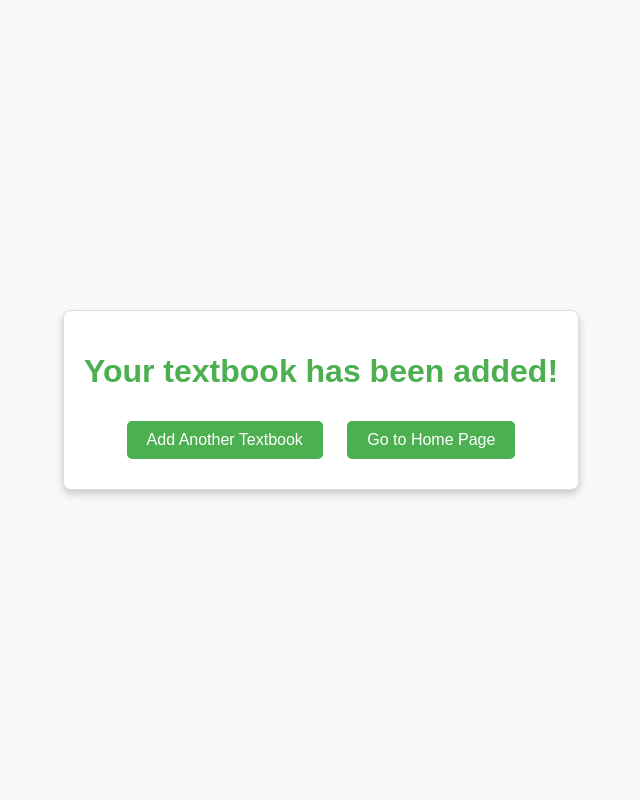
After one commit to jasonserran0519/Swap-It-Like-It-s-Hot, a Flask app: template templates/submitted.html in a window 1280 px wide. The commit adds this page. Shown: the whole page, without its empty margins (319-959 px from the left). Run offline with Flask 3, Linux system fonts and the light colour scheme; the template is opened without the code that fills it, so the values that code supplies are empty.

Commit message:
added images to form
added links on submitted page to add another textbook or go to homepage

```diff
--- a/app.py
+++ b/app.py
@@ -1,18 +1,19 @@
 import firebase_admin
-from firebase_admin import credentials, firestore
+from firebase_admin import credentials, firestore, storage
 from flask import Flask, jsonify, request, render_template, redirect, url_for, g, flash
 
 app = Flask(__name__)
 
 cred = credentials.Certificate("key.json")
-firebase_admin.initialize_app(cred)
+firebase_admin.initialize_app(cred, {'storageBucket': 'swapitlikeithot.appspot.com'})
 db = firestore.client()
+bucket=storage.bucket()
 
 # home page, this is not working
 @app.route('/')
 def index():
-    if not g.user:
-        return redirect(url_for('auth.login'))
+    #if not g.user:
+    #    return redirect(url_for('auth.login'))
     books_ref = db.collection('books')
     books = books_ref.get()
     return render_template('index.html', books=books)
@@ -55,7 +56,13 @@ def add_book():
     version = request.form.get('version')
     course_num = request.form.get('course_num')
     contact = request.form.get('contact')
+    pic = request.files.get('pic')
     #seller needs to be current user
+
+    if pic:
+        pic_url = upload_image(pic)
+    else:
+        pic_url = None
 
     # Create a dictionary to store the form data
     form_data = {
@@ -64,10 +71,18 @@ def add_book():
         'price': price,
         'version': version,
         'course_num': course_num,
-        'contact': contact
+        'contact': contact,
+        'pic': pic_url
     }
     db.collection('books').add(form_data)   # add entry to books collection
-    return f"Form submitted!"
+    return render_template('submitted.html')
+
+def upload_image(pic):
+    blob = bucket.blob(pic.filename)
+    blob.upload_from_file(pic, content_type=pic.content_type)
+    blob.make_public()
+    url = blob.public_url
+    return url
 
 if __name__ == '__main__':
     app.run(debug=True)
--- a/templates/newpost.html
+++ b/templates/newpost.html
@@ -1,10 +1,11 @@
 <h2> Add your own textbook! </h2>
-<form method="post" action="/added-book">
+<form method="post" action="/added-book" enctype="multipart/form-data">
     <p>Textbook Name: <input type="text" name="name"></p>
     <p>Author: <input type="text" name="author"></p>
     <p>Price: <input type="number" name="price"></p>
     <p>Version Number: <input type="number" name="version"></p>
     <p>Course Number (ex: CSEN174, ENGR1): <input type="text" name="course_num"></p>
     <p>Preferred Contact Information: <input type="text" name="contact"></p>
+    <p>Picture of Textbook: <input type="file" name="pic" accept="image/*"></p>
     <p><input type="submit"></p>
 </form>
--- /dev/null
+++ b/templates/submitted.html
@@ -0,0 +1,54 @@
+<!DOCTYPE html>
+<html lang="en">
+<head>
+    <meta charset="UTF-8">
+    <meta name="viewport" content="width=device-width, initial-scale=1.0">
+    <title>Textbook Added</title>
+    <style>
+        body {
+            font-family: Arial, sans-serif;
+            display: flex;
+            justify-content: center;
+            align-items: center;
+            height: 100vh;
+            margin: 0;
+            background-color: #f9f9f9;
+        }
+        .container {
+            text-align: center;
+            padding: 20px;
+            background-color: #ffffff;
+            border: 1px solid #ddd;
+            border-radius: 8px;
+            box-shadow: 0px 4px 8px rgba(0, 0, 0, 0.2);
+        }
+        h1 {
+            color: #4CAF50;
+        }
+        .button {
+            display: inline-block;
+            margin: 10px;
+            padding: 10px 20px;
+            color: white;
+            background-color: #4CAF50;
+            text-decoration: none;
+            border-radius: 5px;
+            transition: background-color 0.3s;
+        }
+        .button:hover {
+            background-color: #45a049;
+        }
+    </style>
+</head>
+<body>
+
+    <div class="container">
+        <h1>Your textbook has been added!</h1>
+        <div>
+            <a href="/add-book" class="button">Add Another Textbook</a>
+            <a href="/" class="button">Go to Home Page</a>
+        </div>
+    </div>
+
+</body>
+</html>
```
